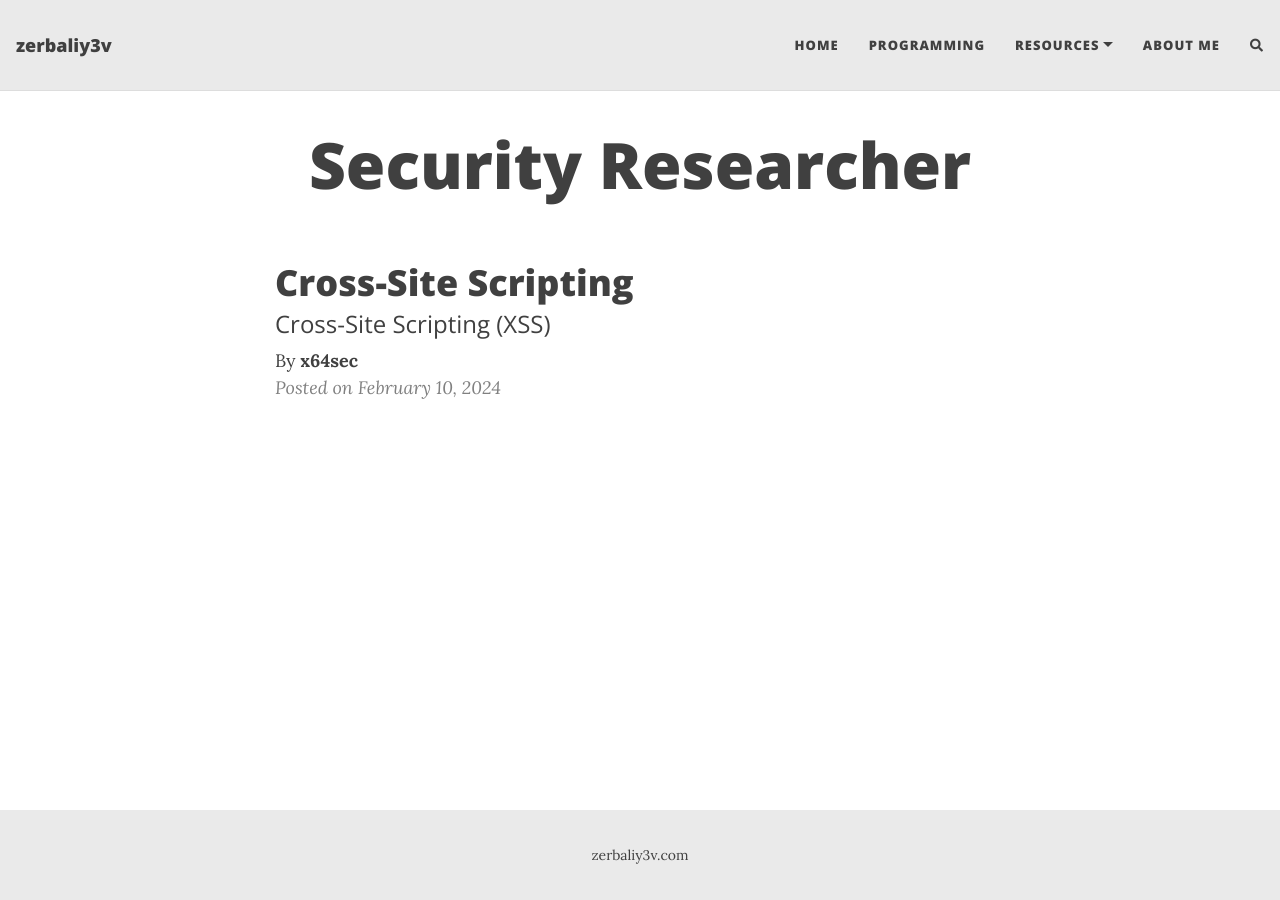
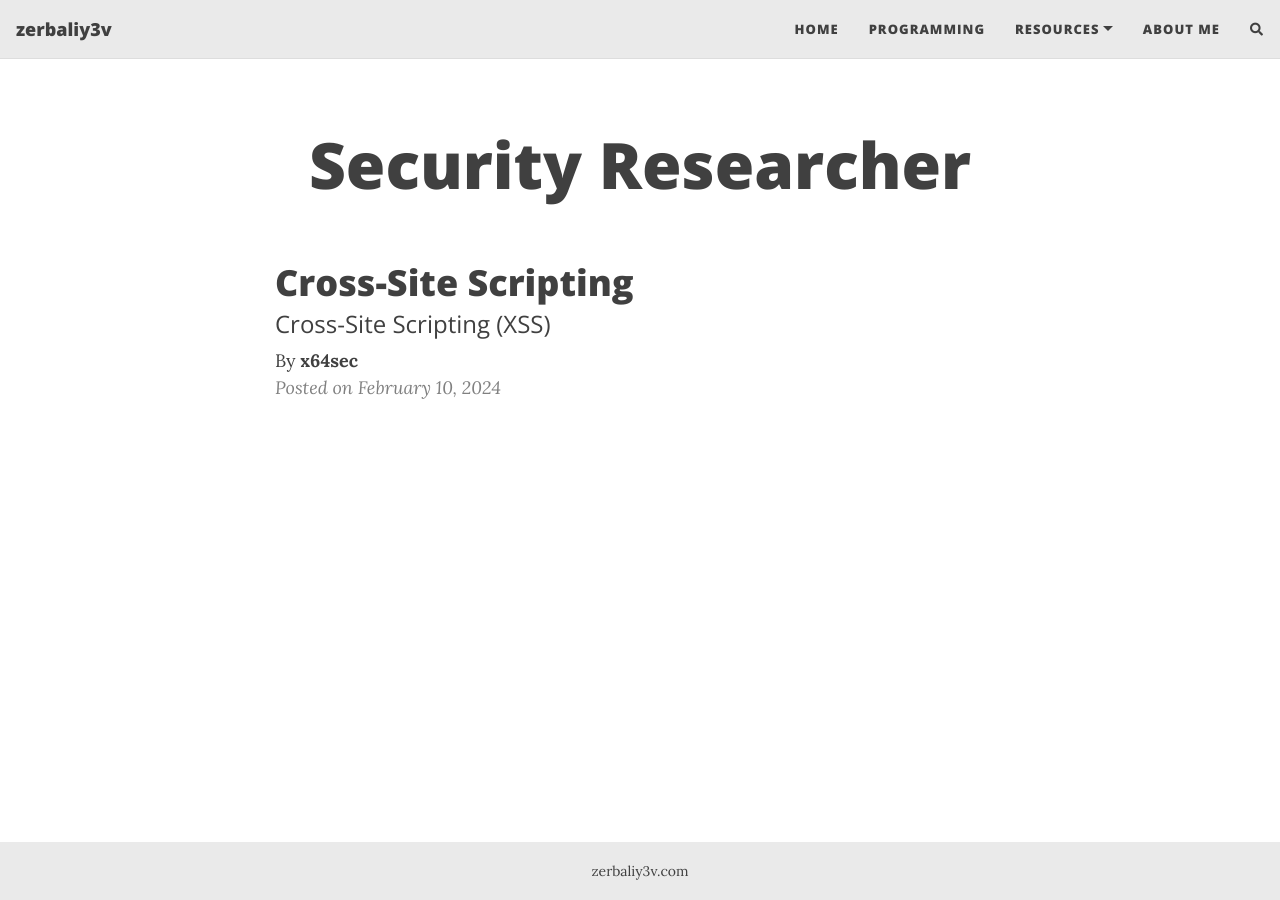
Before and after one commit to zerbaliy3v/zerbaliy3v.github.io, a Jekyll site: the page built from index.html, in a window 1280 px wide. Built offline with Jekyll 4.4.1, drawn with Linux system fonts in a browser that asks for light colours; nearby versions of some CDN libraries; the list of posts is cut into pages by our own code; comment, search, counter and statistics services are not loaded.

Commit message:
Update beautifuljekyll.css

```diff
--- a/assets/css/beautifuljekyll.css
+++ b/assets/css/beautifuljekyll.css
@@ -217,8 +217,8 @@ img {
 
 @media (min-width: 1200px) {
   .navbar-custom {
-    padding-top: 1.25rem;
-    padding-bottom: 1.25rem;
+    padding-top: 0.25rem;
+    padding-bottom: 0.25rem;
   }
 
   .navbar-custom .navbar-brand-logo {
@@ -431,7 +431,7 @@ footer .footer-custom-content {
 
 @media (min-width: 768px) {
   footer {
-    padding: 2.125rem 0;
+    padding: 1.125rem 0;
     text-align: center;
   }
   footer .footer-links {
```
